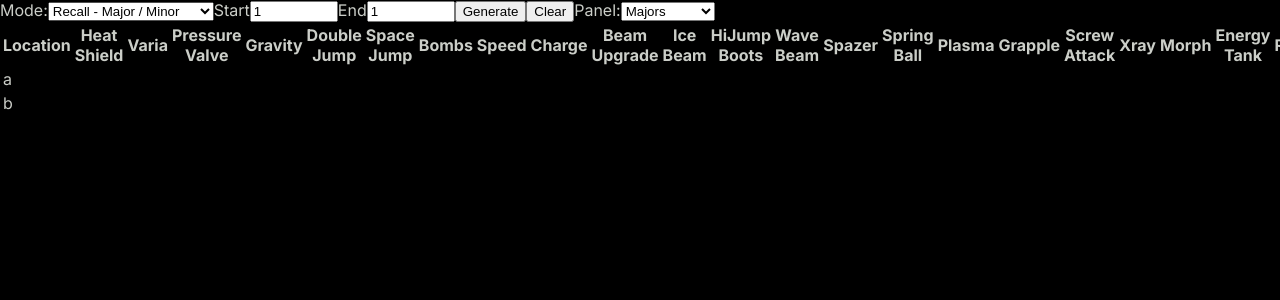
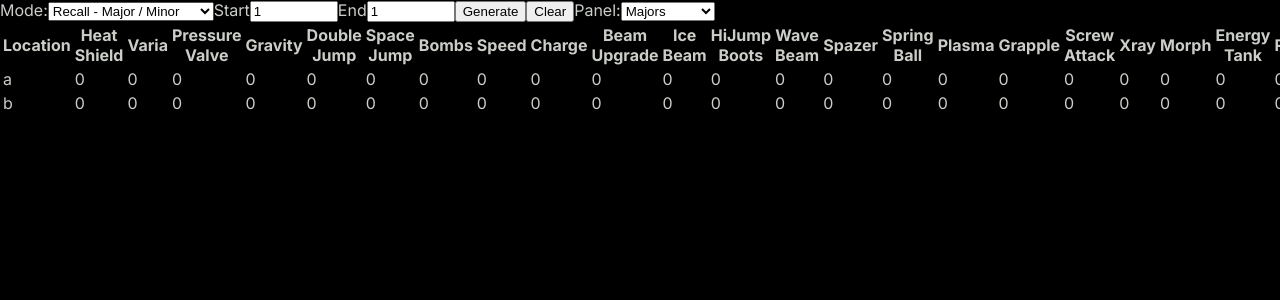
Before and after one commit to dashrando/dash-randomizer, a Next.js app in the folder apps/web-next/: page /stats in a window 1280 px wide. Both pictures are taken after a click on the button "Generate". Shown: the top 300 px of the page. Built offline with nearby package versions, Linux system fonts and the light colour scheme.

Commit message:
resolved warnings

```diff
--- a/apps/web-next/app/stats/page.tsx
+++ b/apps/web-next/app/stats/page.tsx
@@ -37,21 +37,34 @@ type RowData = {
   itemTypes: any[];
 };
 
-export function MajorItemHeader(props: any) {
+function MajorItemHeader(props: any) {
   return (
     <tr>
-      <th>Location</th>
+      <th key="location">Location</th>
       {columns.map((c) => (
-        <th>{c.header}</th>
+        <th key={c.header}>{c.header}</th>
       ))}
     </tr>
   );
 }
 
-export function MajorItemRow({ name = "" }: { name: string }) {
+function MajorItemRow({
+  row = { locationName: "", itemTypes: [] },
+  numSeeds = 1,
+}: {
+  row: RowData;
+  numSeeds: number;
+}) {
+  const counts = columns.map((c) => {
+    const numAtLoc = row.itemTypes.filter((t) => t == c.item).length;
+    return numAtLoc / numSeeds;
+  });
   return (
     <tr>
-      <td>{name}</td>
+      <td>{row.locationName}</td>
+      {counts.map((c) => (
+        <td>{c}</td>
+      ))}
     </tr>
   );
 }
@@ -69,12 +82,10 @@ export default function StatsPage() {
   return (
     <div id="stats">
       <label htmlFor="game_mode">Mode:</label>
-      <select name="game_mode" id="game_mode">
+      <select name="game_mode" id="game_mode" defaultValue="rm">
         <option value="sm">Standard - Major / Minor</option>
         <option value="sf">Standard - Full</option>
-        <option value="rm" selected>
-          Recall - Major / Minor
-        </option>
+        <option value="rm">Recall - Major / Minor</option>
         <option value="rf">Recall - Full</option>
       </select>
 
@@ -86,7 +97,7 @@ export default function StatsPage() {
         min="1"
         max="999999"
         step="100"
-        value="1"
+        defaultValue="1"
       />
 
       <label htmlFor="end_seed">End</label>
@@ -97,7 +108,7 @@ export default function StatsPage() {
         min="1"
         max="999999"
         step="100"
-        value="1"
+        defaultValue="1"
       />
       <input
         type="button"
@@ -115,7 +126,11 @@ export default function StatsPage() {
       <span id="action_status"></span>
       <span id="panels">
         <label htmlFor="panel_selection">Panel:</label>
-        <select name="panel_seletion" id="panel_selection">
+        <select
+          name="panel_seletion"
+          id="panel_selection"
+          defaultValue="majors"
+        >
           <option value="majors">Majors</option>
           <option value="minors">Minors</option>
           <option value="progression">Progression</option>
@@ -127,7 +142,7 @@ export default function StatsPage() {
         <table id="majorItemPlacement">
           <MajorItemHeader />
           {rows.map((r) => (
-            <MajorItemRow key={r.locationName} name={r.locationName} />
+            <MajorItemRow key={r.locationName} row={r} numSeeds={2} />
           ))}
         </table>
       </div>
```
